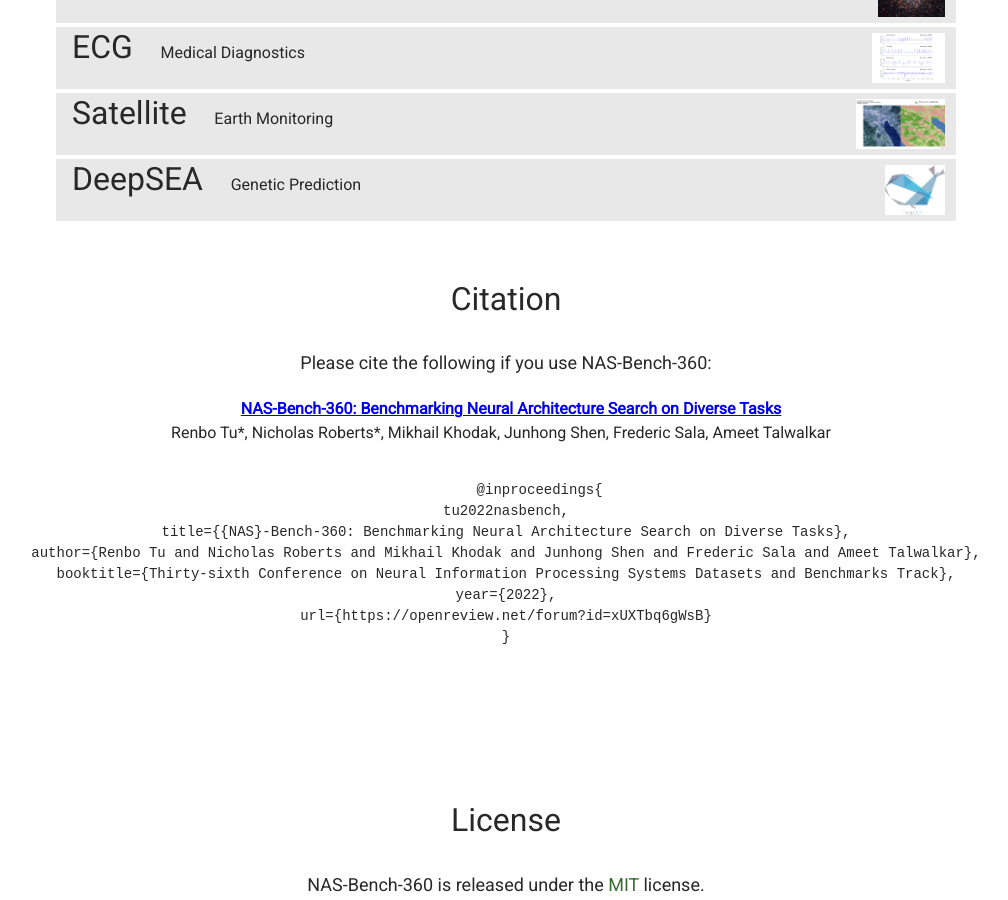
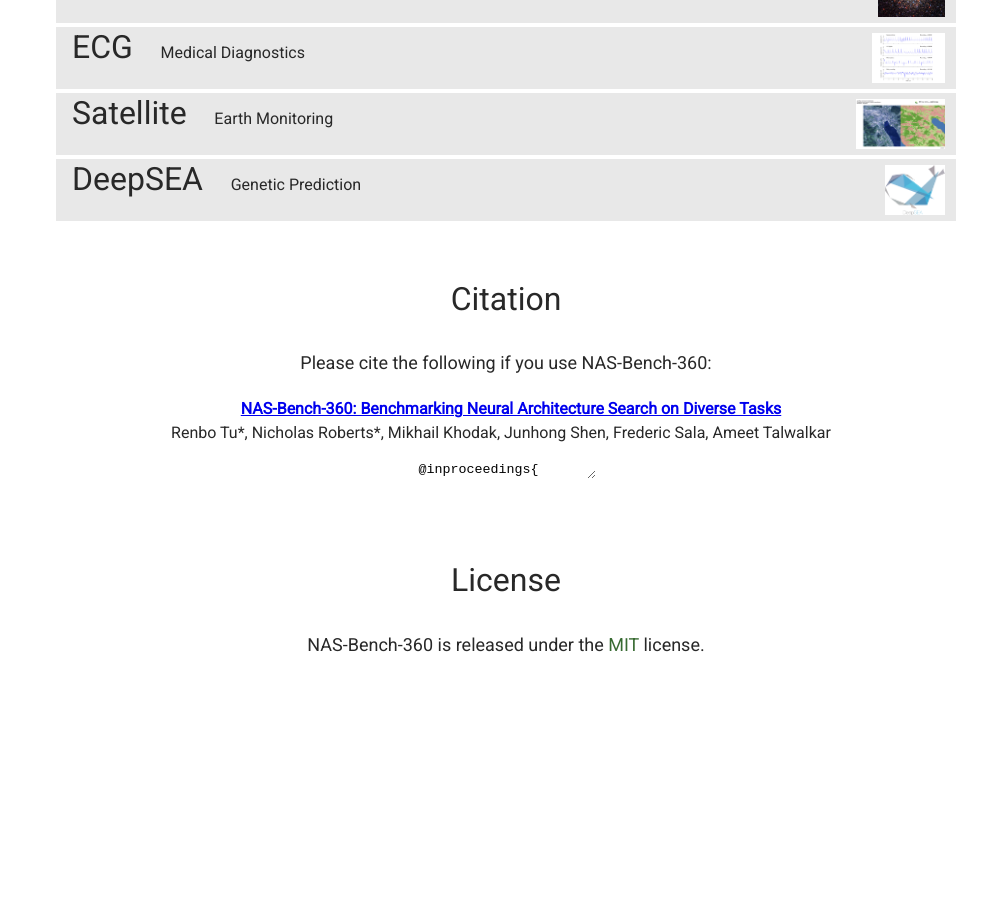
Before and after one commit to rtu715/NAS-Bench-360, a Jekyll site: the page index.html, which Jekyll copies as it is, in a window 1280 px wide and 900 px high, scrolled down 1153 px. Shown: the whole window, without its empty margins (134-1142 px from the left). Built offline with Jekyll 4.4.1, drawn with Linux system fonts in a browser that asks for light colours; after the commit the page ends 1813 px from its top, so only the background shows below that.

Commit message:
Update index.html

```diff
--- a/index.html
+++ b/index.html
@@ -375,8 +375,7 @@
 
 
 		</span>
-		<pre>
-  		<code>
+		<textarea readonly style="border: none;background-color:white;">
 	@inproceedings{
 tu2022nasbench,
 title={{NAS}-Bench-360: Benchmarking Neural Architecture Search on Diverse Tasks},
@@ -385,8 +384,7 @@
 year={2022},
 url={https://openreview.net/forum?id=xUXTbq6gWsB}
 }
-		</code>
-		</pre>
+</textarea>
 
 		<br /><br />
 	</div>
```
